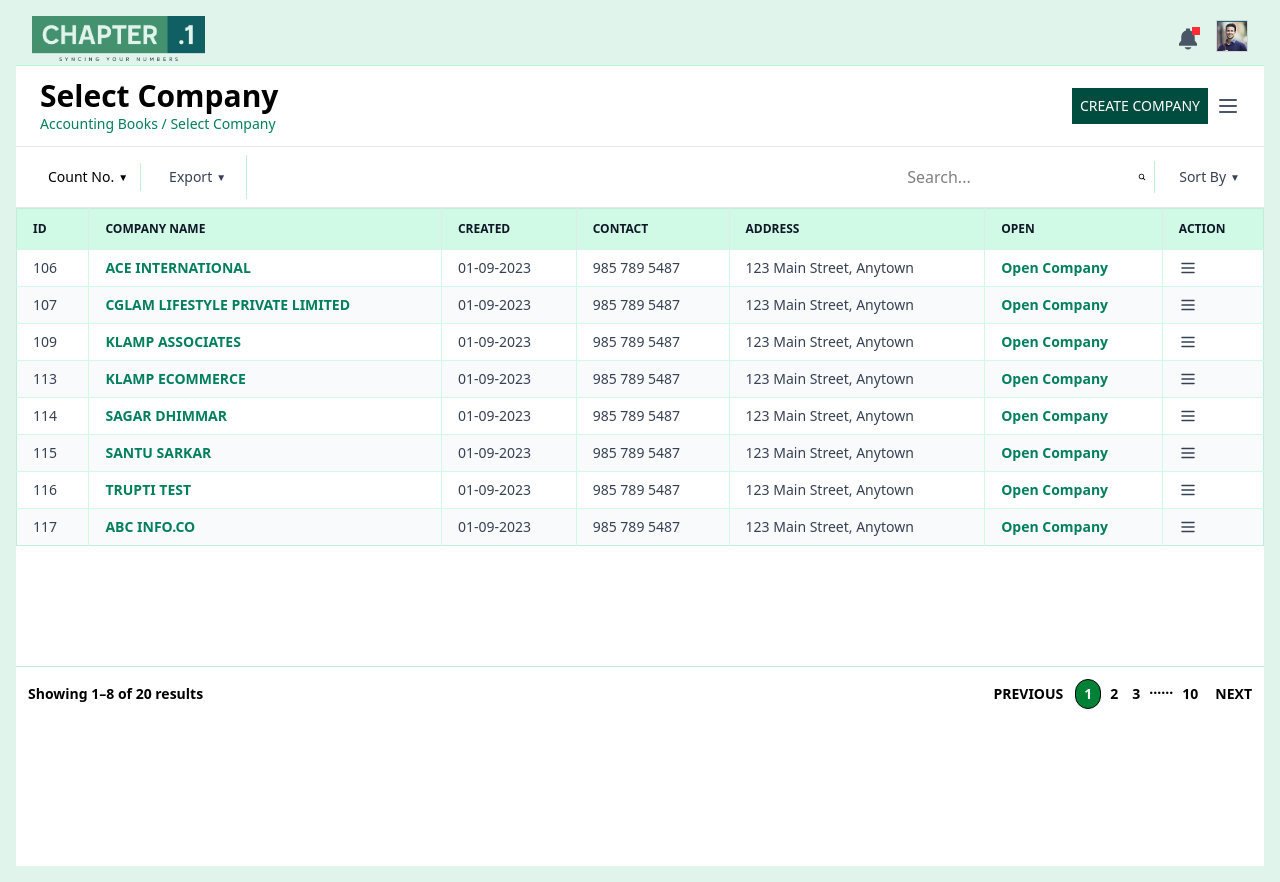
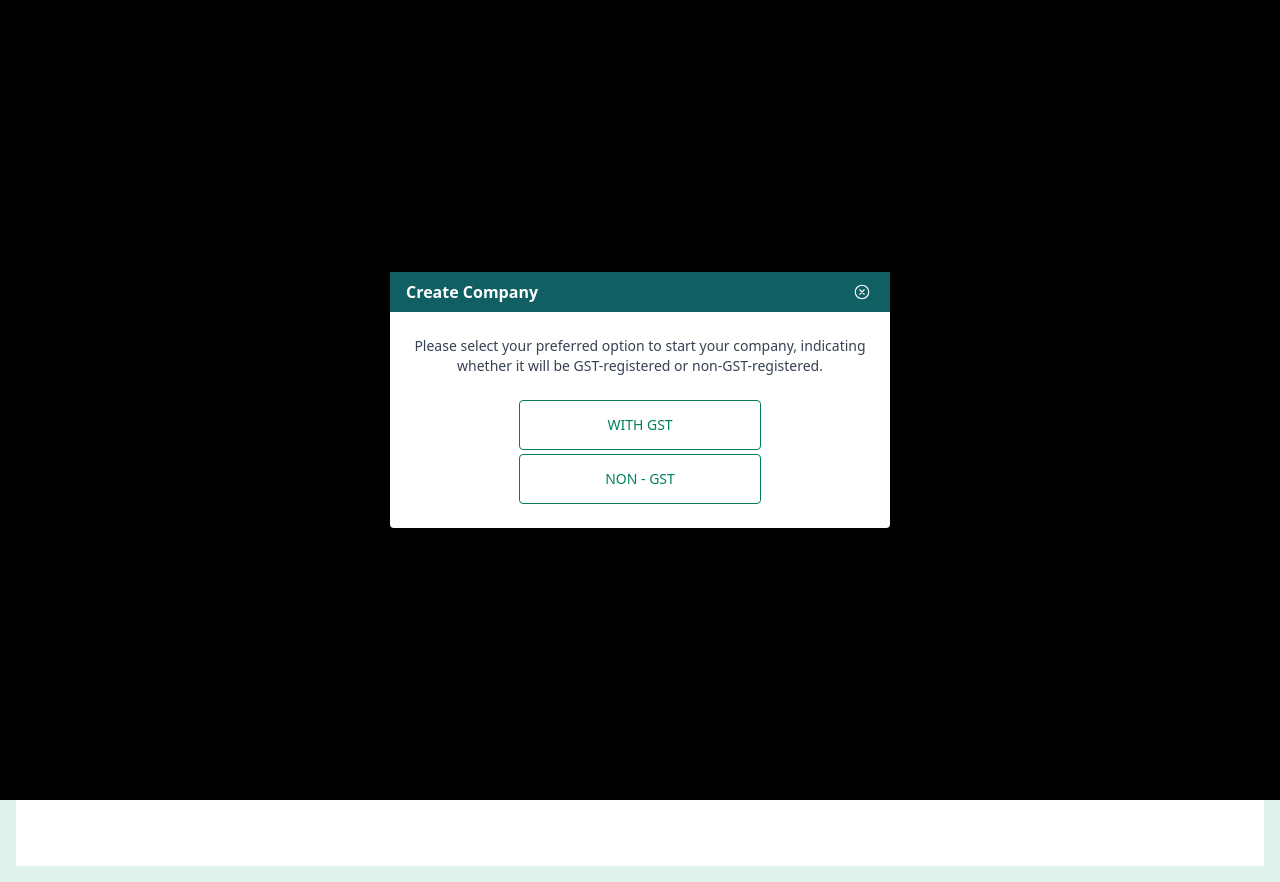
Before and after one commit to Deepika2342/chapter-1, a Next.js app: page /selectCompany in a window 1280 px wide. Both pictures are taken after a click on the button "CREATE COMPANY". Built offline with nearby package versions, Linux system fonts and the light colour scheme.

Commit message:
create a comapny popup menu

```diff
--- a/src/app/(companyList)/selectCompany/page.tsx
+++ b/src/app/(companyList)/selectCompany/page.tsx
@@ -2,9 +2,9 @@
 
 import { Button } from "@/components/ui/button";
 import { useRouter } from "next/navigation";
-import { useEffect, useState } from "react";
-import { IoSearch } from "react-icons/io5";
+import { useState } from "react";
 import { LuMenu } from "react-icons/lu";
+import { IoCloseCircleOutline, IoSearch } from "react-icons/io5";
 
 const companies = [
   { id: 106, name: "ACE INTERNATIONAL", created: "01-09-2023", contact: "985 789 5487", address: "123 Main Street, Anytown" },
@@ -20,15 +20,16 @@ const companies = [
 const SelectCompany = () => {
   const router = useRouter();
   const [menuOpen, setMenuOpen] = useState<string | number | null>(null);
+  const [showModal, setShowModal] = useState(false);
+  const [showPopup, setShowPopup] = useState(false);
 
   return (
     <div className="flex flex-col min-h-screen bg-[#E0F4EC]">
       {/* Main Container */}
       <div className="flex-1 bg-white">
-
         {/* Header Section */}
-        <div className="flex flex-col sm:flex-row justify-between items-start sm:items-center px-4 sm:px-6 py-3 border-b border-gray-200">
-          <div className="mb-2 sm:mb-0">
+        <div className="flex flex-col sm:flex-row justify-between items-start sm:items-center px-4 sm:px-2 py-3 border-b border-gray-200">
+          <div className="mb-1 sm:mb-0">
             <h2 className="text-xl sm:text-2xl md:text-3xl font-bold">Select Company</h2>
             <p className="text-xs sm:text-sm text-[#007F5F] font-extralight">
               Accounting Books / <span className="font-extralight">Select Company</span>
@@ -36,10 +37,15 @@ const SelectCompany = () => {
           </div>
 
           <div className="flex flex-col sm:flex-row sm:items-center space-y-2 sm:space-y-0 sm:space-x-2 w-full sm:w-auto">
-            <Button className="bg-[#004D40] text-white px-2 py-1 text-sm rounded-none hover:bg-[#00695C] w-full sm:w-auto transition">
+            {/* CREATE COMPANY button */}
+            <Button
+              onClick={() => setShowModal(true)}
+              className="bg-[#004D40] text-white px-2 py-1 text-sm rounded-none hover:bg-[#00695C] w-full sm:w-auto transition"
+            >
               CREATE COMPANY
             </Button>
 
+            {/* Menu Icon */}
             <div className="relative sm:ml-0 ml-auto">
               <LuMenu
                 className="text-gray-600 text-2xl hover:text-green-700 cursor-pointer"
@@ -49,107 +55,81 @@ const SelectCompany = () => {
           </div>
         </div>
 
-        {/* Controls Section */}
-        <div className="flex flex-col sm:flex-row sm:items-center justify-between px-3 py-2 border-b border-gray-200 space-y-3 sm:space-y-0 sm:space-x-5 ">
-          <div className="flex flex-wrap items-center gap-4 border-0 border-r-1 border-r-border p-2">
-
-            {/* Count No. Dropdown */}
-            <div className="relative">
+        {/* Modal (Popup) */}
+        {showModal && (
+          <div className="fixed inset-0 bg-black bg-opacity-50 flex justify-center items-center z-50">
+            <div className="bg-white rounded shadow-lg w-[90%] sm:w-[500px]">
+              {/* Modal Header */}
+              <div className="bg-[#105F62] text-white flex justify-between items-center px-4 py-2">
+                <h2 className="text-md font-bold">Create Company</h2>
                 <button
-                onClick={() => setMenuOpen(menuOpen === "count" ? null : "count")}
-                className="text-sm px-3 py-1 border-border-r bg-white hover:bg-gray-100 flex items-center gap-1 border-0 border-r-1 border-r-border p-2"
+                  onClick={() => setShowModal(false)}
+                  className="text-white text-lg font-bold w-[24px] h-[24px] flex items-center justify-center rounded-full hover:bg-[#00695C] transition"
                 >
-                Count No.
-                <span className="text-[10px]">▼</span>
+                  <IoCloseCircleOutline />
                 </button>
-              {menuOpen === "count" && (
-                <div className="absolute z-15 mt-1 bg-white border shadow-md w-28">
-                  {["10", "20", "50", "100"].map((count) => (
-                    <button
-                      key={count}
-                      onClick={() => {
-                        console.log("Count:", count);
-                        setMenuOpen(null);
-                      }}
-                      className="block w-full text-left px-3 py-2 text-sm hover:bg-gray-100"
-                    >
-                      {count}
-                    </button>
-                  ))}
-                </div>
-              )}
               </div>
 
-            {/* Export Dropdown */}
-            <div className="relative">
+              {/* Modal Body */}
+              <div className="p-6 text-center space-y-6">
+                <p className="text-gray-700 text-sm">
+                  Please select your preferred option to start your company, indicating whether it will be GST-registered or non-GST-registered.
+                </p>
+
+                {/* Buttons */}
+                <div className="flex flex-col items-center gap-1">
                   <button
-                onClick={() => setMenuOpen(menuOpen === "export" ? null : "export")}
-                className="text-sm px-3 py-1  bg-white hover:bg-gray-100 text-gray-700 flex items-center gap-1"
+                    onClick={() => setShowPopup(true)}
+                    className="border border-[#007F5F] text-[#007F5F] w-[242px] h-[50px] rounded px-[20px] py-[13px] text-sm font-medium hover:bg-[#43916F] hover:text-white transition"
                   >
-                Export
-                <span className="text-[10px]">▼</span>
+                    WITH GST
                   </button>
-              {menuOpen === "export" && (
-                <div className="absolute z-10 mt-1 bg-white border w-28">
-                  {["Copy", "CSV", "PDF", "Excel"].map((opt) => (
+
                   <button
-                      key={opt}
-                      onClick={() => {
-                        console.log("Export:", opt);
-                        setMenuOpen(null);
-                      }}
-                      className="block w-full text-left px-3 py-2 text-sm hover:bg-gray-100"
+                    className="border border-[#007F5F] text-[#007F5F] w-[242px] h-[50px] rounded px-[20px] py-[13px] text-sm font-medium hover:bg-[#43916F] transition"
                   >
-                      {opt}
+                    NON - GST
                   </button>
-                  ))}
-                </div>
-              )}
-            </div>
-          </div>
 
-          {/* Search and Sort Section */}
-          <div className="flex flex-col sm:flex-row items-center gap-3 w-full sm:w-auto ">
-            <div className="flex items-center w-full sm:w-64 px-2 py-1 border-0 border-r-1 border-r-border p-2" >
+                  {/* Popup for GST Input */}
+                  {showPopup && (
+                    <div className="mt-4 w-[300px] bg-white border border-gray-300 rounded-lg shadow-lg p-4">
+                      <label className="block text-sm font-medium text-gray-700 mb-2">GSTIN</label>
                       <input
                         type="text"
-                placeholder="Search..."
-                className=""
+                        className="w-full border border-border  px-3 py-2 text-sm focus:outline-none focus:ring-1 focus:ring-[#007F5F]"
                       />
-              <IoSearch className="w-5 h-5 text-2xl" />
+                      <label className="font-normal text-[12px] leading-[100%] tracking-[0%] p-1">
+                        Enter your 15 digit GSTIN Number
+                      </label>
+
+                      <div className="flex justify-end gap-2 mt-2">
+                        <button
+                          onClick={() => setShowPopup(false)}
+                          className="px-8 py-2 text-sm bg-[#007F5F] text-white  hover:bg-[#43916F] transition"
+                        >
+                          Cancel
+                        </button>
+                        <button
+                          onClick={() => {
+                            alert("GSTIN Submitted!");
+                            setShowPopup(false);
+                          }}
+                          className="px-8 py-2 text-sm bg-[#007F5F] text-white hover:bg-[#43916F] transition"
+                        >
+                          Submit
+                        </button>
                       </div>
-
-            {/* Sort Dropdown */}
-            <div className="relative">
-              <button
-                onClick={() => setMenuOpen(menuOpen === "sort" ? null : "sort")}
-                className="text-sm px-3 py-1  bg-white hover:bg-gray-100 text-gray-700 flex items-center gap-1"
-              >
-                Sort By
-                <span className="text-[10px]">▼</span>
-              </button>
-              {menuOpen === "sort" && (
-                <div className="absolute z-15  bg-white  w-36">
-                  {["Created Date", "Financial Year", "A to Z"].map((sort) => (
-                    <button
-                      key={sort}
-                      onClick={() => {
-                        console.log("Sort:", sort);
-                        setMenuOpen(null);
-                      }}
-                      className="block w-full text-left px-3 py-2 text-sm hover:bg-gray-100"
-                    >
-                      {sort}
-                    </button>
-                  ))}
                     </div>
                   )}
                 </div>
               </div>
             </div>
+          </div>
+        )}
 
         {/* Table Section */}
-        <div className="">
+        <div className="p-4">
           <table className="min-w-full text-sm text-left text-gray-700 border border-border">
             <thead className="bg-emerald-100 text-gray-900 uppercase text-xs font-semibold">
               <tr>
@@ -169,14 +149,14 @@ const SelectCompany = () => {
                   className={`border-t border-emerald-100 hover:bg-emerald-50 transition ${index % 2 === 0 ? "bg-white" : "bg-gray-50"}`}
                 >
                   <td className="px-4 py-2 border-r border-emerald-100">{company.id}</td>
-                  <td className="px-4 py-2 border-r border-emerald-100 text-[#007F5F] font-semibold cursor-pointer ">
+                  <td className="px-4 py-2 border-r border-emerald-100 text-[#007F5F] font-semibold cursor-pointer">
                     {company.name}
                   </td>
                   <td className="px-4 py-2 border-r border-emerald-100">{company.created}</td>
                   <td className="px-4 py-2 border-r border-emerald-100">{company.contact}</td>
                   <td className="px-4 py-2 border-r border-emerald-100">{company.address}</td>
                   <td
-                    className="px-4 py-2 border-r border-emerald-100 text-[#007F5F] font-semibold cursor-pointer "
+                    className="px-4 py-2 border-r border-emerald-100 text-[#007F5F] font-semibold cursor-pointer"
                     onClick={() => router.push("/dashboard")}
                   >
                     Open Company
@@ -215,10 +195,9 @@ const SelectCompany = () => {
           </table>
         </div>
 
-        {/* Footer Section */}
-        <div className="flex flex-col sm:flex-row justify-between items-center bg-white p-3 border-t border-border mt-30 mb-2 text-sm text-black font-bold">
+        {/* Footer */}
+        <div className="flex flex-col sm:flex-row justify-between items-center bg-white p-3 border-t border-border text-sm text-black font-bold">
           <p>Showing 1–8 of 20 results</p>
-
           <div className="flex items-center space-x-3">
             <button className="text-black font-bold hover:text-green-700">PREVIOUS</button>
             <div className="flex space-x-1">
```
Lines whose indentation alone changed are shown as unchanged.
